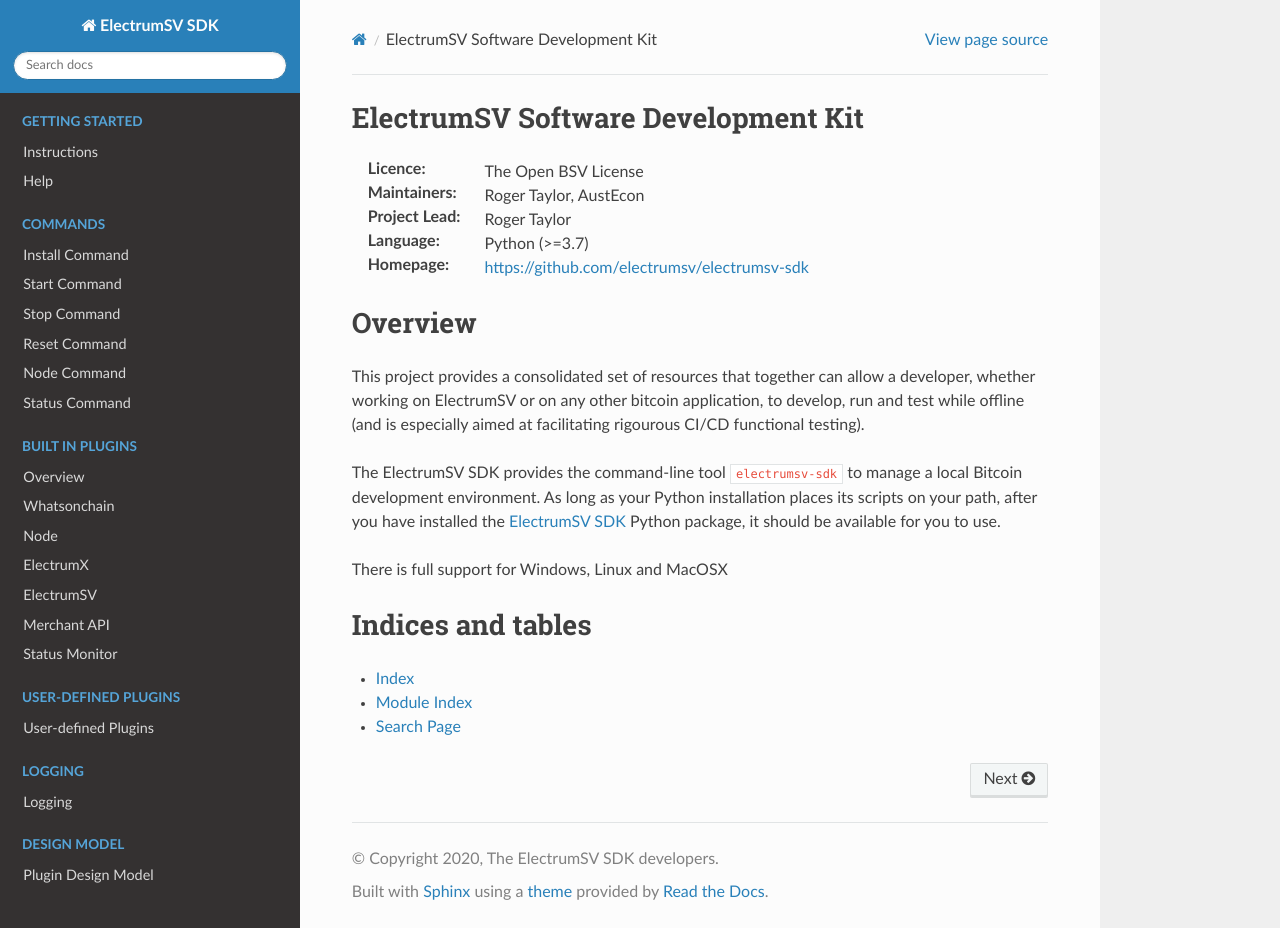
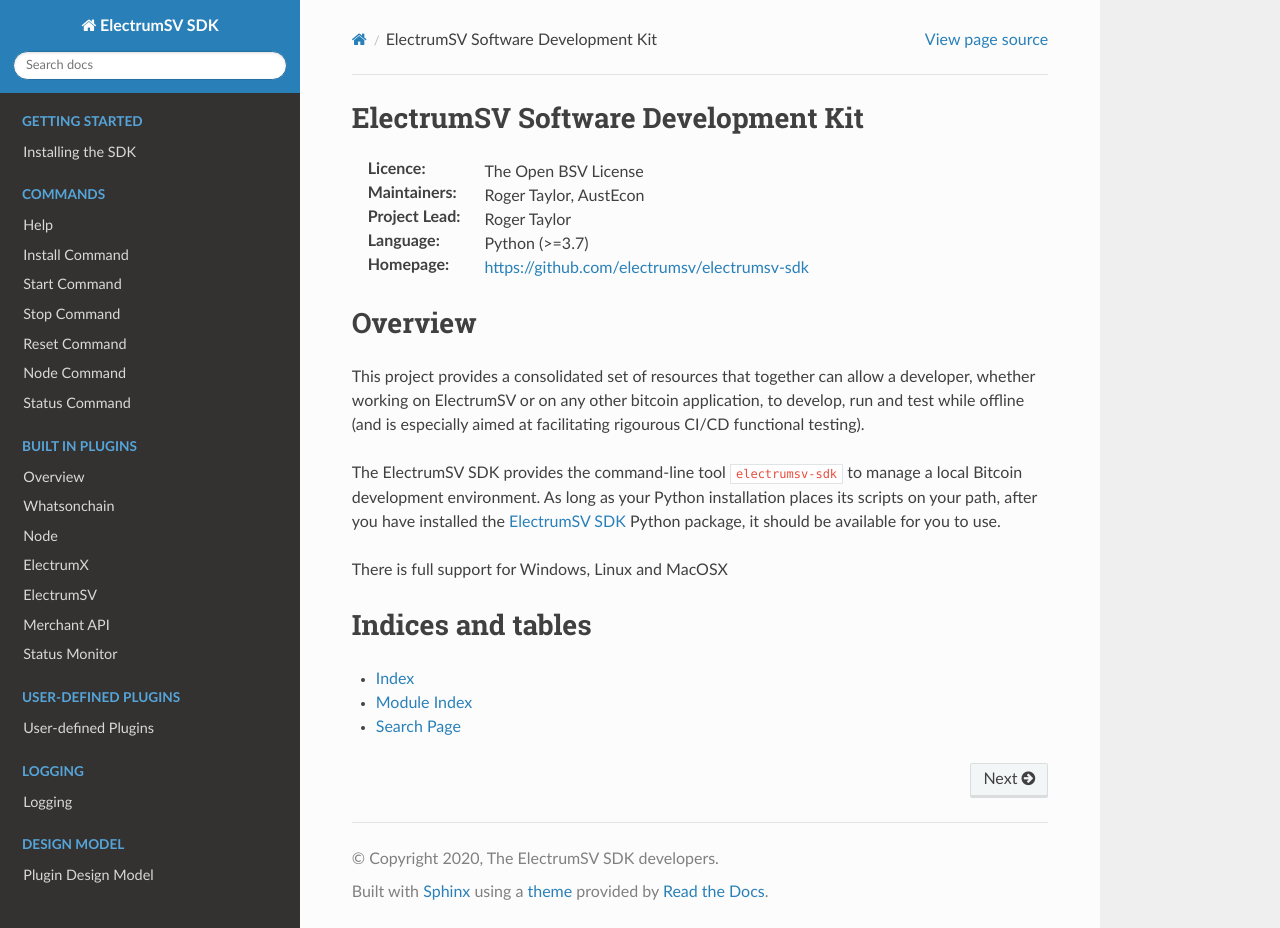
Before and after one commit to electrumsv/electrumsv-sdk, a Sphinx documentation site: the page built from docs/index.rst, in a window 1280 px wide and 928 px high. Built offline with Sphinx 7.4.7 and the Read the Docs theme 2.0.0, drawn with Linux system fonts in a browser that asks for light colours.

```diff
--- a/docs/getting-started/installing-the-SDK.rst
+++ b/docs/getting-started/installing-the-SDK.rst
@@ -1,5 +1,5 @@
-Instructions
-============
+Installing the SDK
+====================
 To install from pypi_ run::
 
     > pip install --upgrade electrumsv-sdk
--- a/docs/index.rst
+++ b/docs/index.rst
@@ -34,7 +34,6 @@ There is full support for Windows, Linux and MacOSX
    :caption: Getting Started
 
    /getting-started/installing-the-SDK
-   /getting-started/help
 
 
 .. toctree::
@@ -42,6 +41,7 @@ There is full support for Windows, Linux and MacOSX
    :hidden:
    :caption: Commands
 
+   /commands/help
    /commands/install
    /commands/start
    /commands/stop
```
Also changed, not shown: .readthedocs.yml (added), docs/commands/help.rst (renamed from docs/getting-started/help.rst).
